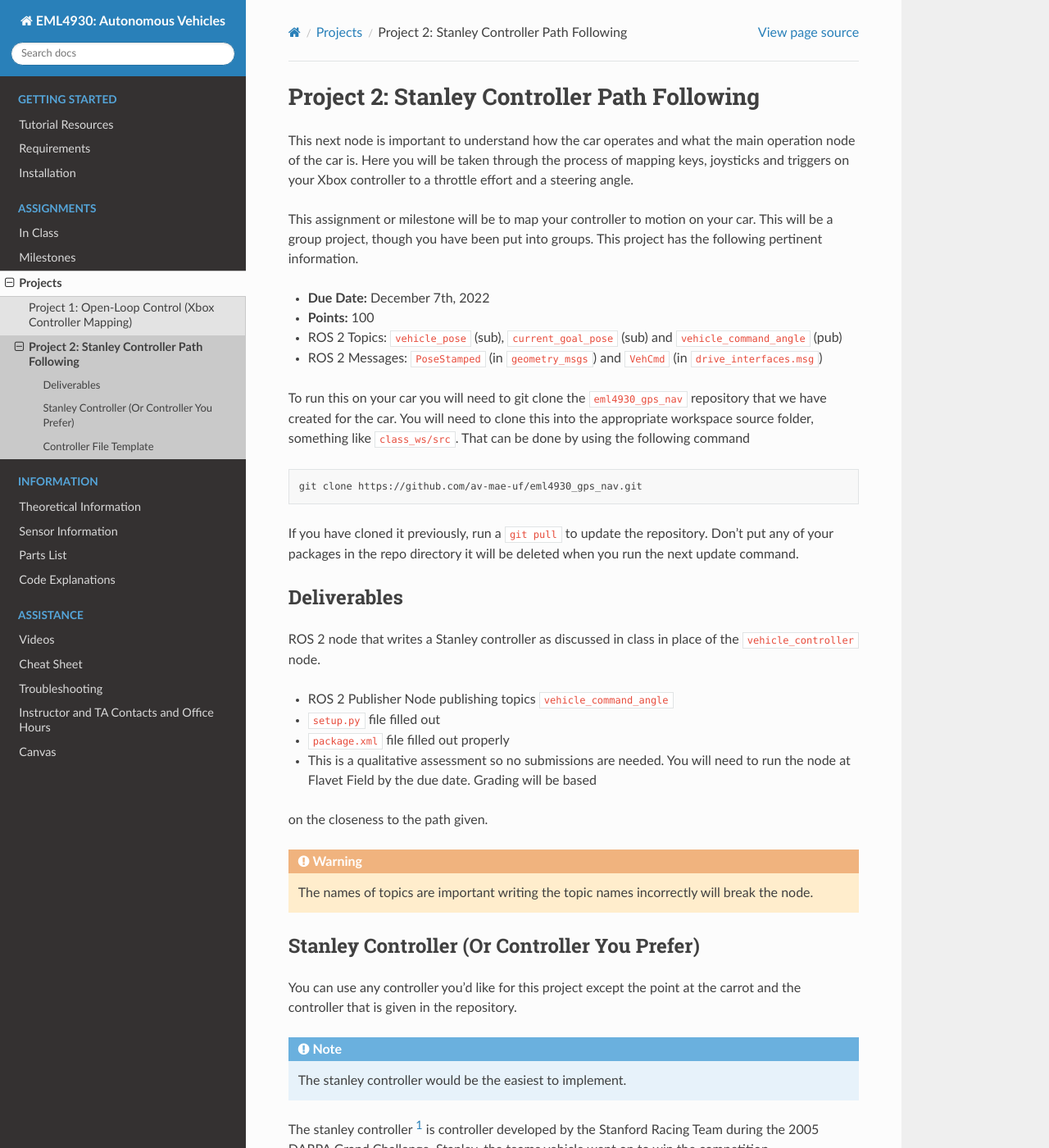
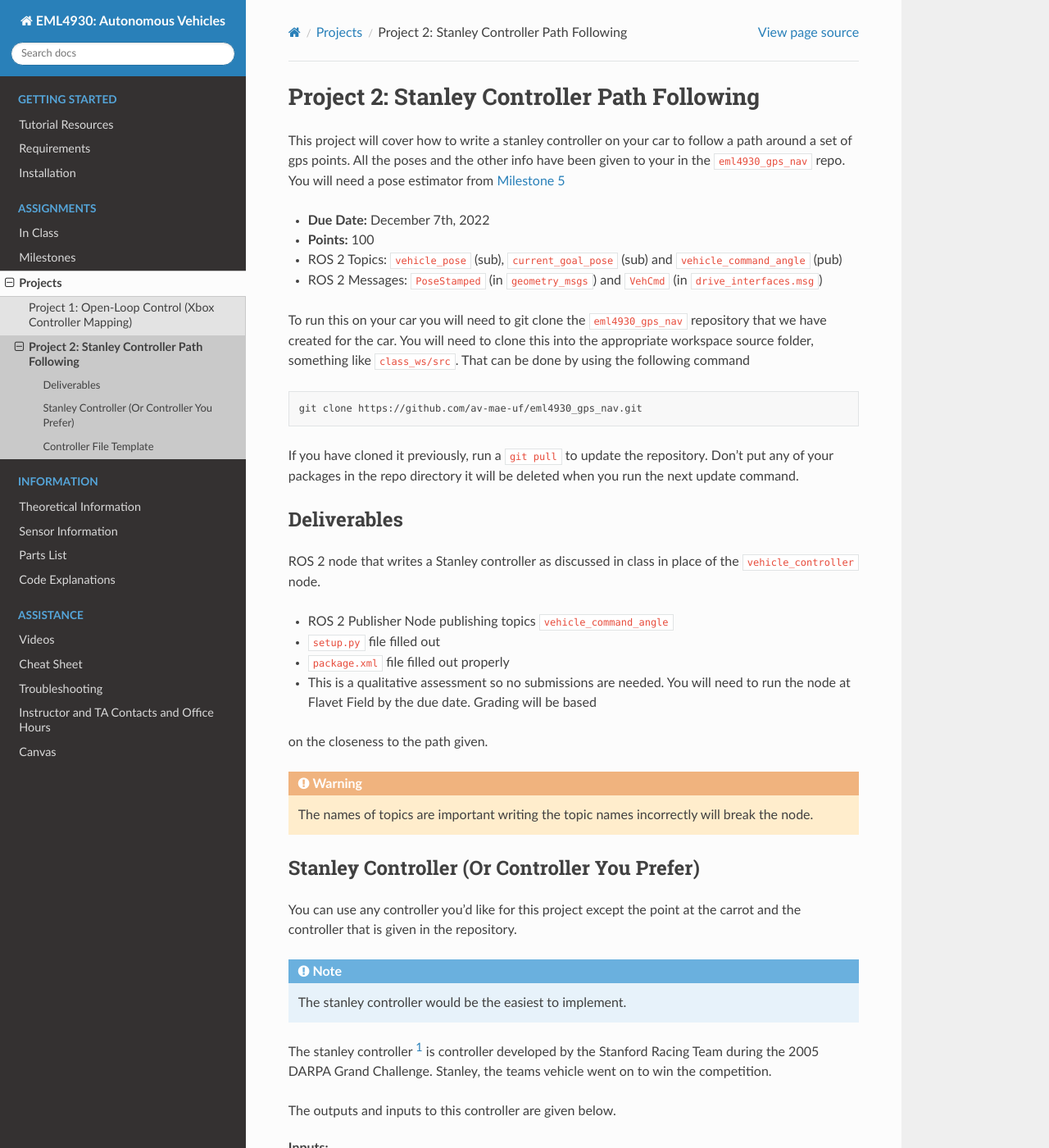
Before and after one commit to av-mae-uf/av1tenth-docs, a Sphinx documentation site: the page built from docs/assignments/projects/project2.rst, in a window 1280 px wide and 1400 px high. Shown: the whole window at 82% size. Built offline with Sphinx 7.4.7 and the Read the Docs theme 2.0.0, drawn with Linux system fonts in a browser that asks for light colours; some of the changed text lies outside the part shown.

Commit message:
Update project2.rst

```diff
--- a/docs/assignments/projects/project2.rst
+++ b/docs/assignments/projects/project2.rst
@@ -1,10 +1,8 @@
 Project 2: Stanley Controller Path Following
 =============================================
 
-This next node is important to understand how the car operates and what the main operation node of the car is. Here you will be taken through the process of
-mapping keys, joysticks and triggers on your Xbox controller to a throttle effort and a steering angle.
-
-This assignment or milestone will be to map your controller to motion on your car. This will be a group project, though you have been put into groups. This project has the following pertinent information.
+This project will cover how to write a stanley controller on your car to follow a path around a set of gps points. All the poses and the other info have been given to your in the ``eml4930_gps_nav`` repo. You will need a
+pose estimator from `Milestone 5 <../milestones/milestone5.html>`_
 
 * **Due Date:** December 7th, 2022
 * **Points:** 100
```
Also changed, not shown: other parts of docs/assignments/projects/project2.rst (+1 -1 lines).
